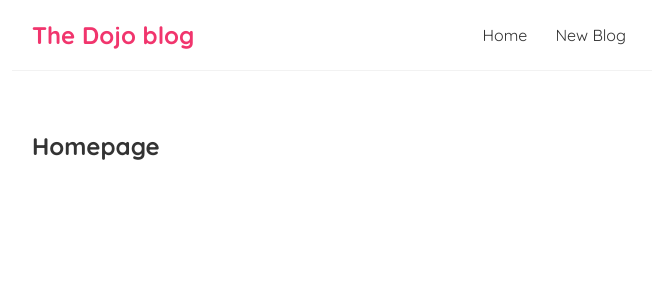
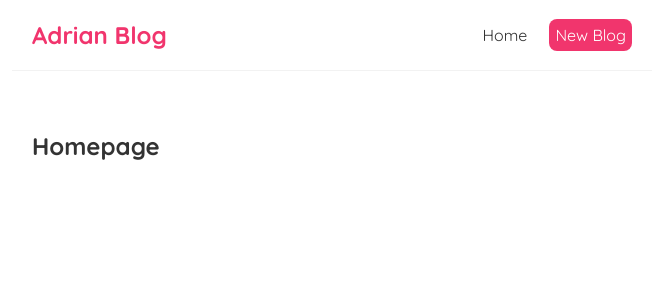
Before and after one commit to Adriantutuianu/react-2022, a React (Create React App) app: page / in a window 1280 px wide. Shown: the top 300 px of the page, without its empty margins (308-971 px from the left). Built offline with nearby package versions, Linux system fonts and the light colour scheme.

Commit message:
Inline styling example

```diff
--- a/src/Navbar.js
+++ b/src/Navbar.js
@@ -3,10 +3,19 @@ import React from "react";
 function Navbar() {
   return (
     <nav className="navbar">
-      <h1>The Dojo blog</h1>
+      <h1>Adrian Blog</h1>
       <div className="links">
         <a href="/">Home</a>
-        <a href="/create">New Blog</a>
+        <a
+          href="/create"
+          style={{
+            color: "white",
+            backgroundColor: "#f1356d",
+            borderRadius: "8px",
+          }}
+        >
+          New Blog
+        </a>
       </div>
     </nav>
   );
```
